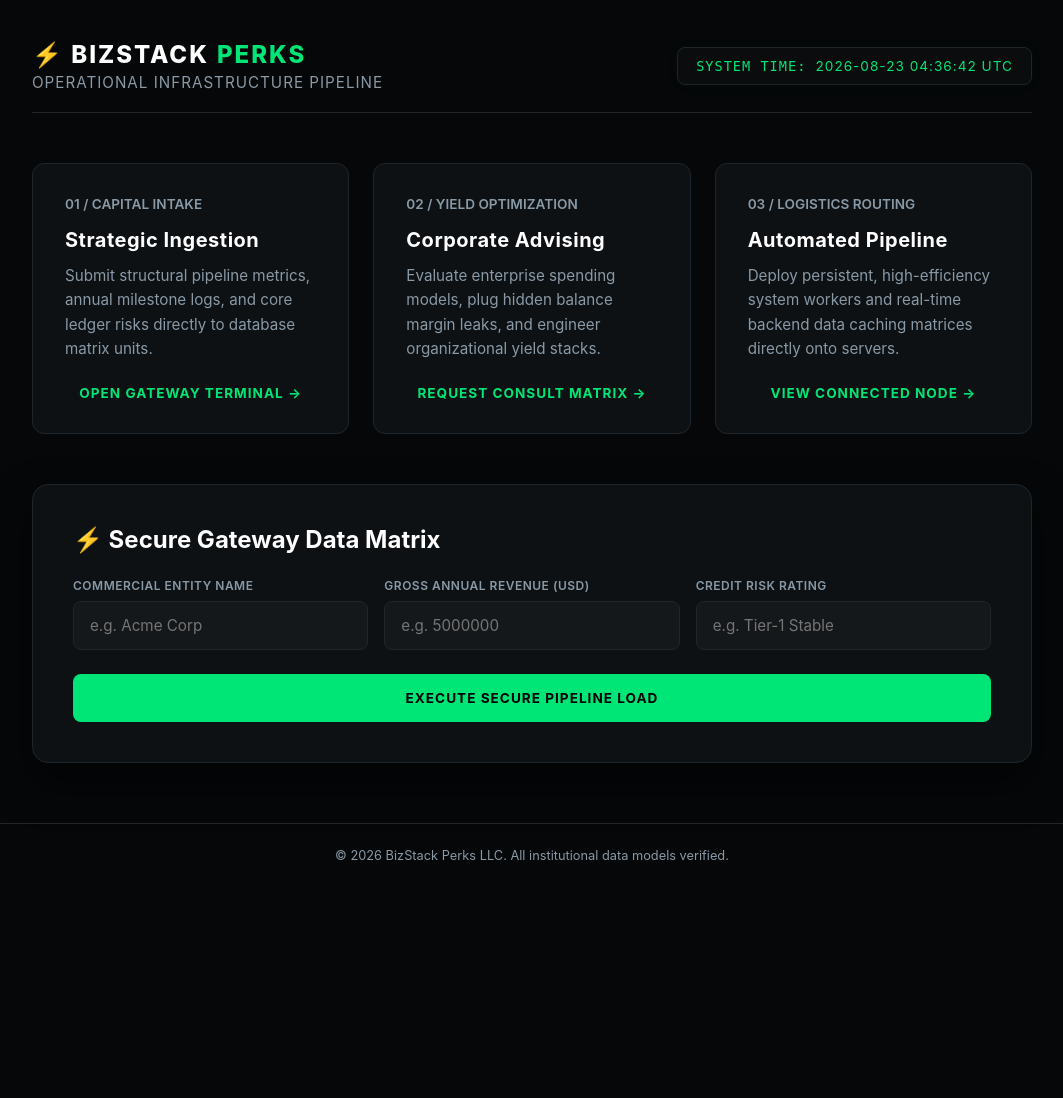
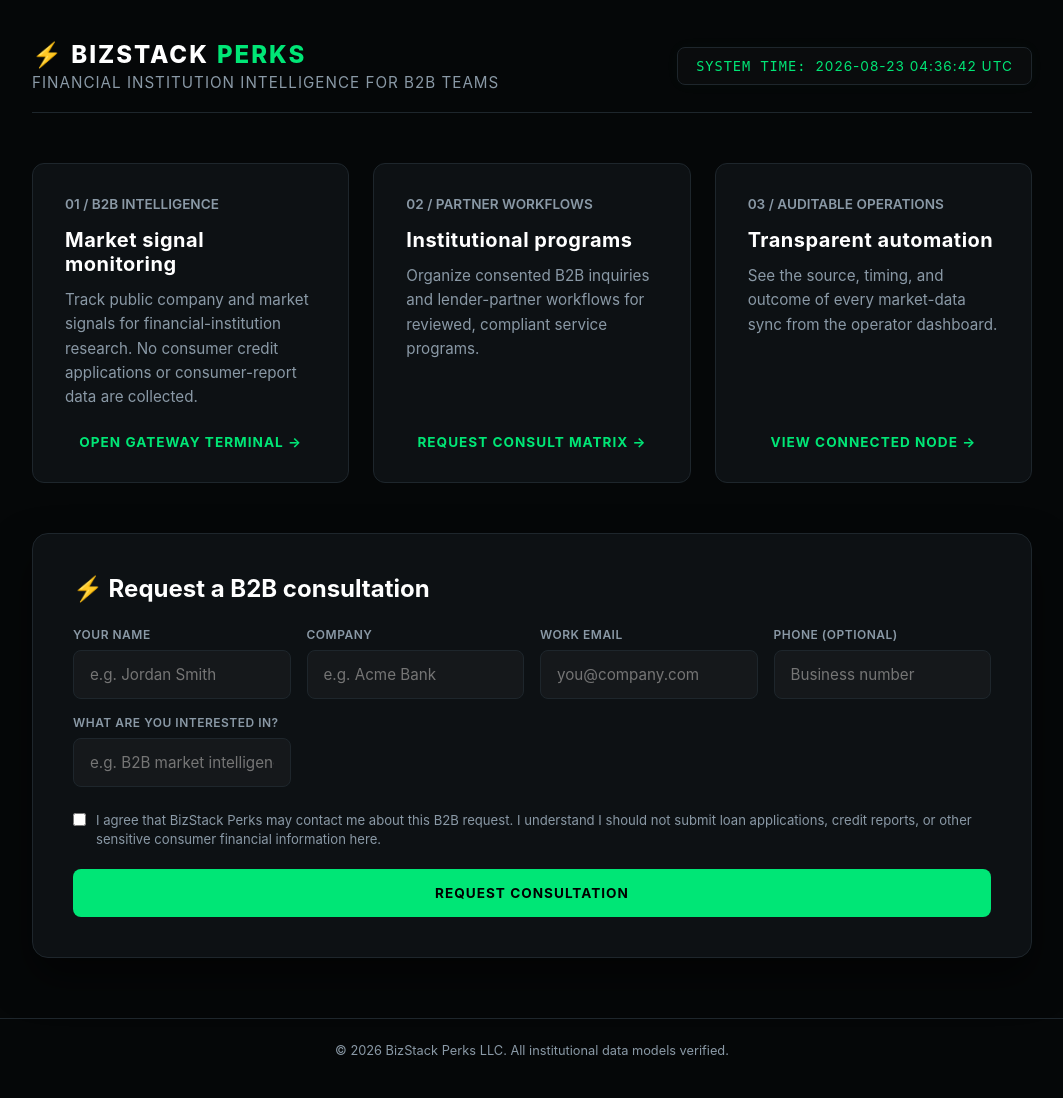
Before and after one commit to get-them666/bizstack-perks, a FastAPI app: page / in a window 1280 px wide. Shown: the whole page, without its empty margins (108-1171 px from the left). Before the commit the page ends 860 px from the top, so only its background shows below. Run offline with FastAPI, Linux system fonts and the light colour scheme.

Commit message:
add consented B2B intake and bot controls

```diff
--- a/main.py
+++ b/main.py
@@ -121,6 +121,18 @@ def verify_and_build_production_schema_startup():
 		message TEXT
 	);
 	""")
+	cursor.execute("""
+	CREATE TABLE IF NOT EXISTS business_inquiries (
+		id INTEGER PRIMARY KEY AUTOINCREMENT,
+		full_name TEXT NOT NULL,
+		company_name TEXT NOT NULL,
+		work_email TEXT NOT NULL,
+		phone TEXT,
+		interest TEXT NOT NULL,
+		marketing_consent INTEGER NOT NULL DEFAULT 0,
+		created_at DATETIME DEFAULT CURRENT_TIMESTAMP
+	);
+	""")
 	conn.commit()
 	conn.close()
 	log_system_message(f"📡 Schema validation passed on startup for volume: {DATABASE_PATH}")
@@ -188,9 +200,34 @@ def read_agent_file(filename: str) -> str:
 # ====================================================
 
 @app.get("/", response_class=HTMLResponse)
-async def home_terminal(request: Request):
-	"""Serves the cool carbon-black layout home page."""
-	return templates.TemplateResponse("index.html", {"request": request})
+async def home_terminal(request: Request, submitted: bool = False):
+	"""Serves the public B2B site and consented inquiry form."""
+	return templates.TemplateResponse("index.html", {"request": request, "submitted": submitted})
+
+
+@app.post("/contact")
+async def create_business_inquiry(
+	full_name: str = Form(...),
+	company_name: str = Form(...),
+	work_email: str = Form(...),
+	interest: str = Form(...),
+	marketing_consent: bool = Form(False),
+	phone: str = Form(""),
+	conn=Depends(get_db),
+):
+	"""Store a voluntary B2B inquiry; it never collects credit application data."""
+	if not marketing_consent:
+		raise HTTPException(status_code=422, detail="Marketing consent is required to submit this form")
+	if "@" not in work_email or len(work_email) > 254:
+		raise HTTPException(status_code=422, detail="Enter a valid work email")
+	if any(len(value.strip()) < 2 or len(value) > 160 for value in (full_name, company_name, interest)):
+		raise HTTPException(status_code=422, detail="Please complete all required fields")
+	conn.execute("""
+		INSERT INTO business_inquiries (full_name, company_name, work_email, phone, interest, marketing_consent)
+		VALUES (?, ?, ?, ?, ?, ?)
+	""", (full_name.strip(), company_name.strip(), work_email.strip().lower(), phone.strip()[:40], interest.strip(), 1))
+	conn.commit()
+	return RedirectResponse(url="/?submitted=true", status_code=303)
 
 
 @app.get("/health")
@@ -275,6 +312,11 @@ async def dashboard_terminal(request: Request, conn=Depends(get_db)):
 		FROM bot_runs ORDER BY id DESC LIMIT 1
 	""")
 	last_bot_run = cursor.fetchone()
+	cursor.execute("""
+		SELECT full_name, company_name, work_email, phone, interest, created_at
+		FROM business_inquiries ORDER BY id DESC LIMIT 25
+	""")
+	inquiries = cursor.fetchall()
 
 	return templates.TemplateResponse(
 		"dashboard.html",
@@ -284,6 +326,7 @@ async def dashboard_terminal(request: Request, conn=Depends(get_db)):
 			"total_nodes": total_nodes,
 			"total_revenue": total_revenue,
 			"last_bot_run": last_bot_run,
+			"inquiries": inquiries,
 		}
 	)
 
@@ -558,6 +601,14 @@ def bot_status(request: Request, conn=Depends(get_db)):
 		return {"status": "never_run", "source": "Finnhub Stock Profile 2", "tickers": configured_tickers()}
 	return dict(zip(("source", "status", "started_at", "completed_at", "records_added", "message"), row))
 
+
+@app.post("/api/bot/run")
+async def run_bot_now(request: Request, background_tasks: BackgroundTasks):
+	"""Allow an authenticated operator to launch a real-data sync on demand."""
+	require_admin(request)
+	background_tasks.add_task(run_finnhub_sync)
+	return RedirectResponse(url="/dashboard", status_code=303)
+
 #====================================================
 # 💾 8. CROSS-ENVIRONMENT PERSISTENCE ROUTING
 #====================================================
--- a/templates/index.html
+++ b/templates/index.html
@@ -3,17 +3,7 @@
 <head>
     <meta charset="UTF-8">
     <meta name="viewport" content="width=device-width, initial-scale=1.0">
-    <title>BizStack Perks Terminal</title>
-    <!-- Vercel Web Analytics -->
-    <script>
-        window.va = window.va || function () { (window.vaq = window.vaq || []).push(arguments); };
-    </script>
-    <script defer src="/_vercel/insights/script.js"></script>
-    <!-- Vercel Speed Insights -->
-    <script>
-        window.si = window.si || function () { (window.siq = window.siq || []).push(arguments); };
-    </script>
-    <script defer src="/_vercel/speed-insights/script.js"></script>
+    <title>BizStack Perks | Financial institution intelligence</title>
     <style>
         /* Base Dark Matrix Theme */
         :root {
@@ -200,6 +190,19 @@
             background: rgba(255, 255, 255, 0.05);
         }
 
+        .consent {
+            display: flex;
+            align-items: flex-start;
+            gap: 10px;
+            color: var(--text-secondary);
+            font-size: 0.82rem;
+            line-height: 1.45;
+            margin-bottom: 20px;
+        }
+
+        .consent input { width: auto; margin-top: 2px; }
+        .notice { color: var(--accent-neon); margin: 0 0 20px; font-size: 0.9rem; }
+
         /* Cyberpunk Button Implementation */
         .action-link, button {
             display: inline-flex;
@@ -254,7 +257,7 @@
         <div class="header-wrapper">
             <div>
                 <div class="brand-trigger">⚡ BIZSTACK <span>PERKS</span></div>
-                <p>Operational Infrastructure Pipeline</p>
+                <p>Financial institution intelligence for B2B teams</p>
             </div>
             <!-- Dynamic JavaScript Matrix Clock -->
             <div class="telemetry-node">
@@ -267,54 +270,60 @@
     <div class="perks-grid">
         <div class="matrix-card">
             <div>
-                <div class="card-meta">01 / CAPITAL INTAKE</div>
-                <h3>Strategic Ingestion</h3>
-                <p>Submit structural pipeline metrics, annual milestone logs, and core ledger risks directly to database matrix units.</p>
+                <div class="card-meta">01 / B2B INTELLIGENCE</div>
+                <h3>Market signal monitoring</h3>
+                <p>Track public company and market signals for financial-institution research. No consumer credit applications or consumer-report data are collected.</p>
             </div>
             <a href="#terminal" class="action-link">Open Gateway Terminal →</a>
         </div>
 
         <div class="matrix-card">
             <div>
-                <div class="card-meta">02 / YIELD OPTIMIZATION</div>
-                <h3>Corporate Advising</h3>
-                <p>Evaluate enterprise spending models, plug hidden balance margin leaks, and engineer organizational yield stacks.</p>
+                <div class="card-meta">02 / PARTNER WORKFLOWS</div>
+                <h3>Institutional programs</h3>
+                <p>Organize consented B2B inquiries and lender-partner workflows for reviewed, compliant service programs.</p>
             </div>
             <a href="/dashboard" class="action-link">Request Consult Matrix →</a>
         </div>
 
         <div class="matrix-card">
             <div>
-                <div class="card-meta">03 / LOGISTICS ROUTING</div>
-                <h3>Automated Pipeline</h3>
-                <p>Deploy persistent, high-efficiency system workers and real-time backend data caching matrices directly onto servers.</p>
+                <div class="card-meta">03 / AUDITABLE OPERATIONS</div>
+                <h3>Transparent automation</h3>
+                <p>See the source, timing, and outcome of every market-data sync from the operator dashboard.</p>
             </div>
             <a href="/dashboard" class="action-link">View Connected Node →</a>
         </div>
     </div>
 
-    <!-- Data Entry Form Block with Input Guards -->
     <div class="ingestion-terminal" id="terminal">
-        <h2>⚡ Secure Gateway Data Matrix</h2>
-        <form action="/api/pipeline-load-trigger" method="POST">
+        <h2>⚡ Request a B2B consultation</h2>
+        {% if submitted %}<p class="notice">Thanks—your request was received. Our team will follow up using the details you provided.</p>{% endif %}
+        <form action="/contact" method="POST">
             <div class="form-grid">
                 <div class="input-wrapper">
-                    <label>Commercial Entity Name</label>
-                    <input type="text" name="company_name" placeholder="e.g. Acme Corp"
-                           minlength="2" maxlength="50" required>
+                    <label>Your name</label>
+                    <input type="text" name="full_name" placeholder="e.g. Jordan Smith" minlength="2" maxlength="160" required>
                 </div>
                 <div class="input-wrapper">
-                    <label>Gross Annual Revenue (USD)</label>
-                    <input type="number" name="annual_revenue" placeholder="e.g. 5000000"
-                           min="0" max="1000000000000" step="0.01" required>
+                    <label>Company</label>
+                    <input type="text" name="company_name" placeholder="e.g. Acme Bank" minlength="2" maxlength="160" required>
                 </div>
                 <div class="input-wrapper">
-                    <label>Credit Risk Rating</label>
-                    <input type="text" name="credit_risk" placeholder="e.g. Tier-1 Stable"
-                           minlength="2" maxlength="20" required>
+                    <label>Work email</label>
+                    <input type="email" name="work_email" placeholder="you@company.com" maxlength="254" required>
+                </div>
+                <div class="input-wrapper">
+                    <label>Phone (optional)</label>
+                    <input type="tel" name="phone" placeholder="Business number" maxlength="40">
+                </div>
+                <div class="input-wrapper">
+                    <label>What are you interested in?</label>
+                    <input type="text" name="interest" placeholder="e.g. B2B market intelligence" minlength="2" maxlength="160" required>
                 </div>
             </div>
-            <button type="submit">Execute Secure Pipeline Load</button>
+            <label class="consent"><input type="checkbox" name="marketing_consent" value="true" required> I agree that BizStack Perks may contact me about this B2B request. I understand I should not submit loan applications, credit reports, or other sensitive consumer financial information here.</label>
+            <button type="submit">Request consultation</button>
         </form>
     </div>
 </div>
```
Also changed, not shown: templates/dashboard.html (+34 -0 lines).
